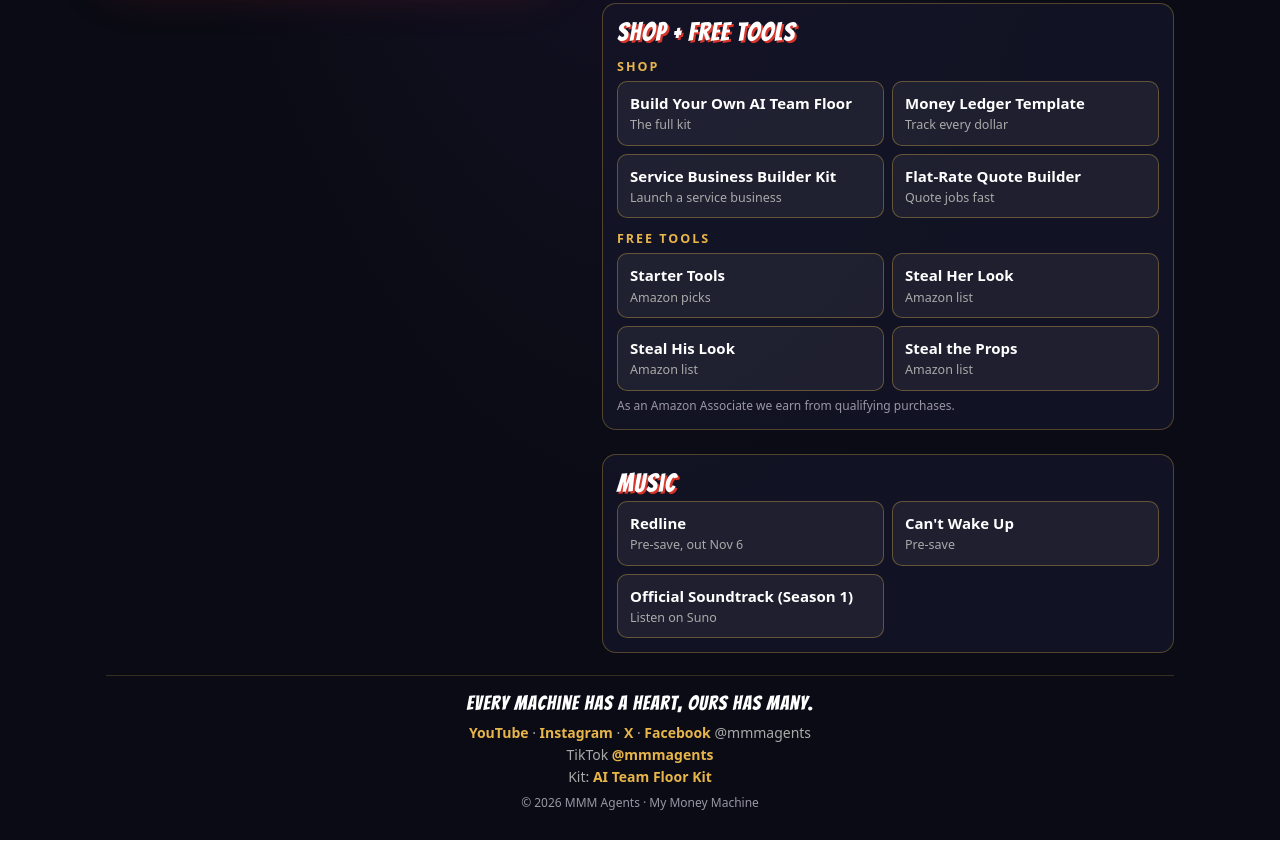
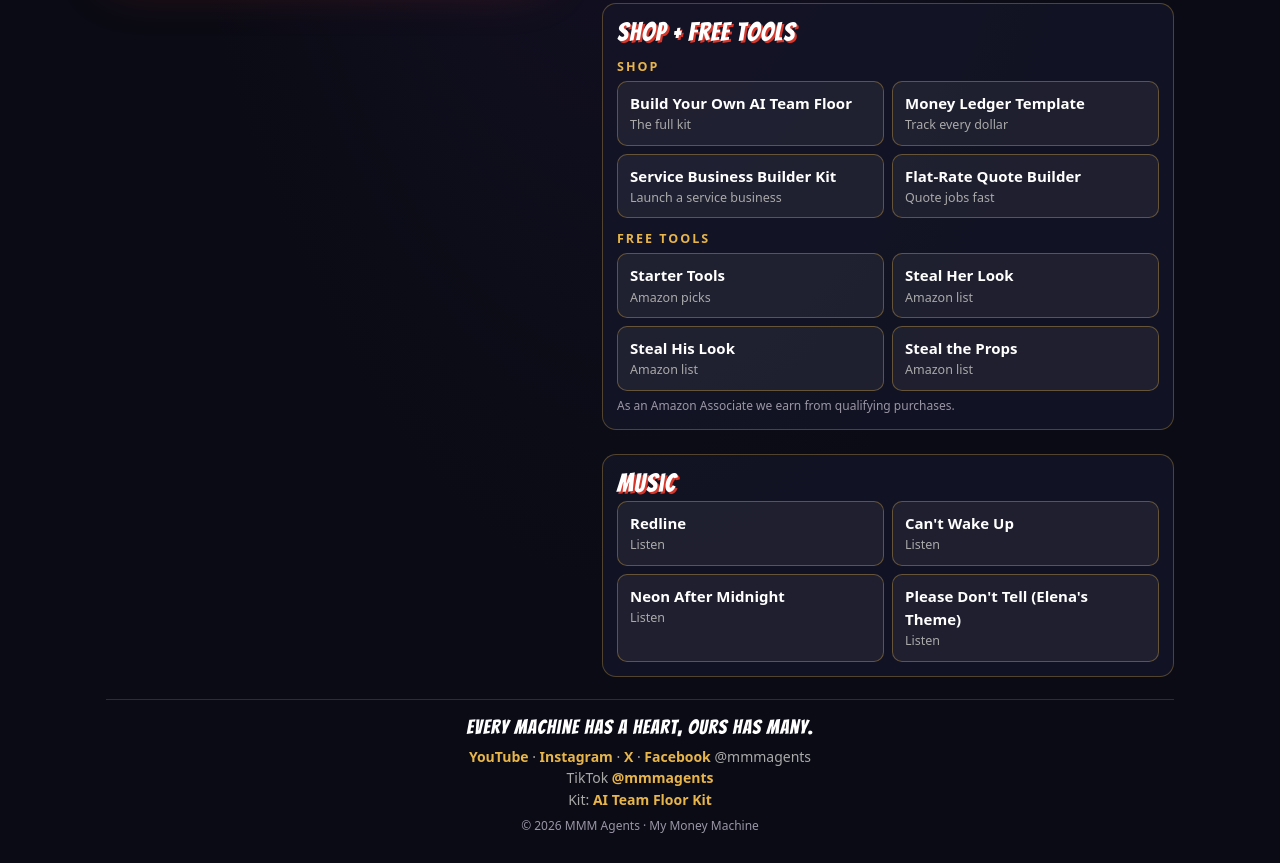
Before and after one commit to MMMagents/mmmagents.github.io, a plain HTML site: page index.html in a window 1280 px wide. Shown: the part 887-1750 px from the top of the page. Before the commit the page ends 1727 px from the top, so only its background shows below. Drawn offline with Linux system fonts and the light colour scheme.

Commit message:
Listen labels on Music section; add Neon and Please Don't Tell
Replace stale Redline/Can't Wake Up pre-save labels with Listen, add
the Neon After Midnight and Please Don't Tell (Elena's Theme)
HyperFollow links, and drop the Suno Season 1 playlist (404).

```diff
--- a/index.html
+++ b/index.html
@@ -161,9 +161,10 @@ See it run for real: follow @mmmagents on TikTok, YouTube, Instagram and X and w
   <section class="shop" id="music" aria-label="Music">
    <h2>Music</h2>
    <div class="links">
-   <a href="https://distrokid.com/hyperfollow/mmmagents/redline" target="_blank" rel="noopener noreferrer">Redline<span>Pre-save, out Nov 6</span></a>
-   <a href="https://distrokid.com/hyperfollow/mmmagents/cant-wake-up" target="_blank" rel="noopener noreferrer">Can't Wake Up<span>Pre-save</span></a>
-   <a href="https://suno.com/playlist/ab59eb9b-196f-470b-a66e-5edf3fdac2e2" target="_blank" rel="noopener noreferrer">Official Soundtrack (Season 1)<span>Listen on Suno</span></a>
+   <a href="https://distrokid.com/hyperfollow/mmmagents/redline" target="_blank" rel="noopener noreferrer">Redline<span>Listen</span></a>
+   <a href="https://distrokid.com/hyperfollow/mmmagents/cant-wake-up" target="_blank" rel="noopener noreferrer">Can't Wake Up<span>Listen</span></a>
+   <a href="https://distrokid.com/hyperfollow/mmmagents/neon-after-midnight" target="_blank" rel="noopener noreferrer">Neon After Midnight<span>Listen</span></a>
+   <a href="https://distrokid.com/hyperfollow/mmmagents/please-dont-tell-elenas-theme" target="_blank" rel="noopener noreferrer">Please Don't Tell (Elena's Theme)<span>Listen</span></a>
    </div>
   </section>
  </div>
```
